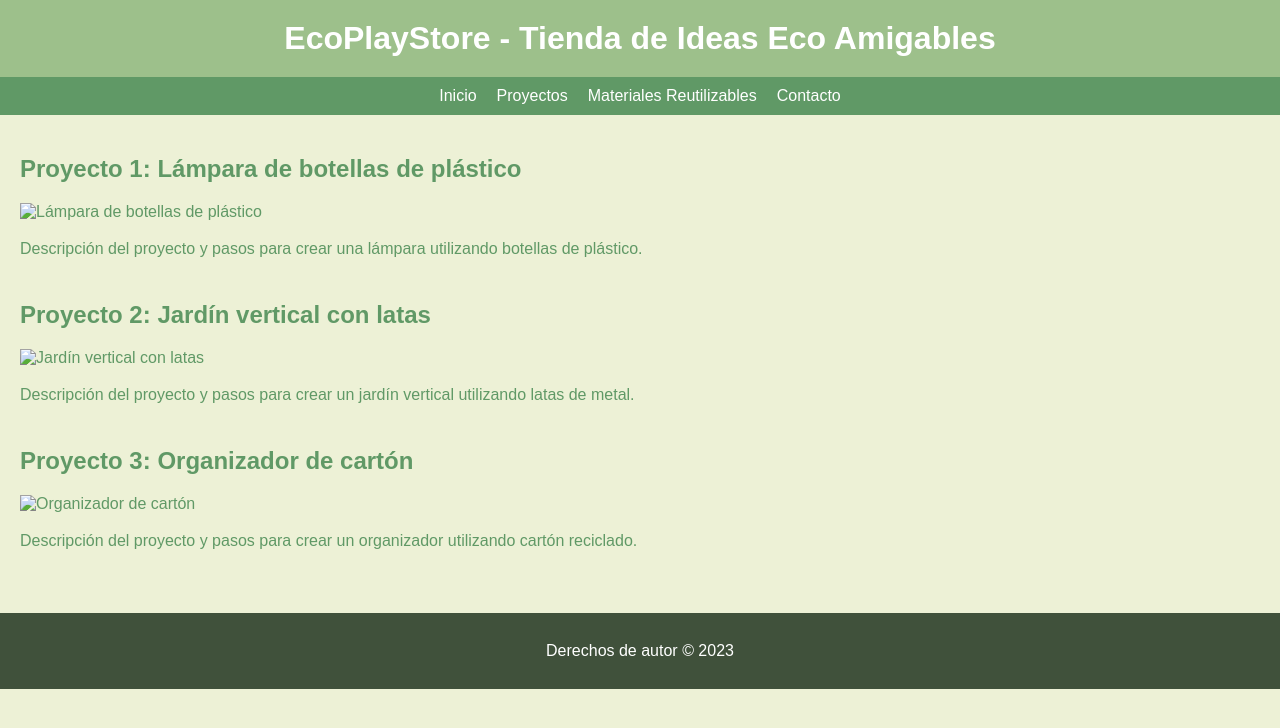
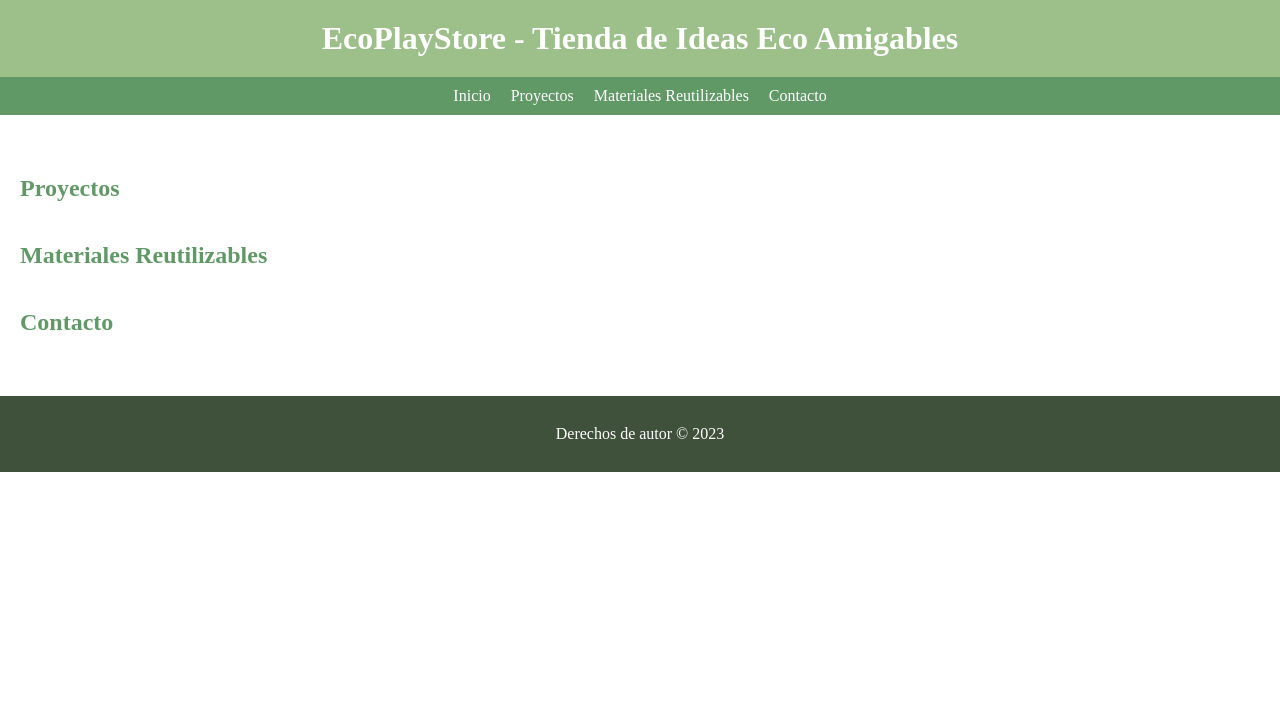
Before and after one commit to Emanuel681/EcoPlayStore.github.io, a plain HTML site: page index.html in a window 1280 px wide. Drawn offline with Linux system fonts and the light colour scheme.

Commit message:
Update index.html

```diff
--- a/index.html
+++ b/index.html
@@ -4,70 +4,7 @@
   <title>EcoPlayStore - Tienda de Ideas Eco Amigables</title>
   <link rel="stylesheet" href="mystyles.css">
   <style>
-    body {
-      background-color: #EDF1D6;
-      color: #609966;
-      font-family: Arial, sans-serif;
-    }
-
-    header {
-      background-color: #9DC08B;
-      padding: 20px;
-      text-align: center;
-    }
-
-    h1 {
-      font-size: 32px;
-      margin: 0;
-      color: #FFFFFF;
-    }
-
-    nav {
-      background-color: #609966;
-      padding: 10px;
-    }
-
-    nav ul {
-      list-style-type: none;
-      margin: 0;
-      padding: 0;
-      display: flex;
-      justify-content: center;
-    }
-
-    nav li {
-      margin: 0 10px;
-    }
-
-    nav a {
-      color: #FFFFFF;
-      text-decoration: none;
-    }
-
-    main {
-      padding: 20px;
-    }
-
-    section {
-      margin-bottom: 40px;
-    }
-
-    h2 {
-      font-size: 24px;
-      color: #609966;
-    }
-
-    p {
-      font-size: 16px;
-      line-height: 1.5;
-    }
-
-    footer {
-      background-color: #40513B;
-      padding: 10px;
-      text-align: center;
-      color: #FFFFFF;
-    }
+    /* Estilos CSS */
   </style>
 </head>
 <body>
@@ -78,29 +15,34 @@
   <nav>
     <ul>
       <li><a href="#">Inicio</a></li>
-      <li><a href="#">Proyectos</a></li>
-      <li><a href="#">Materiales Reutilizables</a></li>
-      <li><a href="#">Contacto</a></li>
+      <li><a href="#proyectos">Proyectos</a></li>
+      <li><a href="#materiales">Materiales Reutilizables</a></li>
+      <li><a href="#contacto">Contacto</a></li>
     </ul>
   </nav>
 
   <main>
-    <section>
-      <h2>Proyecto 1: Lámpara de botellas de plástico</h2>
-      <img src="lampara.jpg" alt="Lámpara de botellas de plástico">
-      <p>Descripción del proyecto y pasos para crear una lámpara utilizando botellas de plástico.</p>
+    <!-- Contenido de la página principal (inicio) -->
+    <section id="inicio">
+      <!-- Contenido del inicio -->
     </section>
 
-    <section>
-      <h2>Proyecto 2: Jardín vertical con latas</h2>
-      <img src="jardin-vertical.jpg" alt="Jardín vertical con latas">
-      <p>Descripción del proyecto y pasos para crear un jardín vertical utilizando latas de metal.</p>
+    <!-- Contenido de la sección de proyectos -->
+    <section id="proyectos">
+      <h2>Proyectos</h2>
+      <!-- Contenido de los proyectos -->
     </section>
 
-    <section>
-      <h2>Proyecto 3: Organizador de cartón</h2>
-      <img src="organizador.jpg" alt="Organizador de cartón">
-      <p>Descripción del proyecto y pasos para crear un organizador utilizando cartón reciclado.</p>
+    <!-- Contenido de la sección de materiales reutilizables -->
+    <section id="materiales">
+      <h2>Materiales Reutilizables</h2>
+      <!-- Contenido de los materiales reutilizables -->
+    </section>
+
+    <!-- Contenido de la sección de contacto -->
+    <section id="contacto">
+      <h2>Contacto</h2>
+      <!-- Contenido de contacto -->
     </section>
   </main>
 
```
